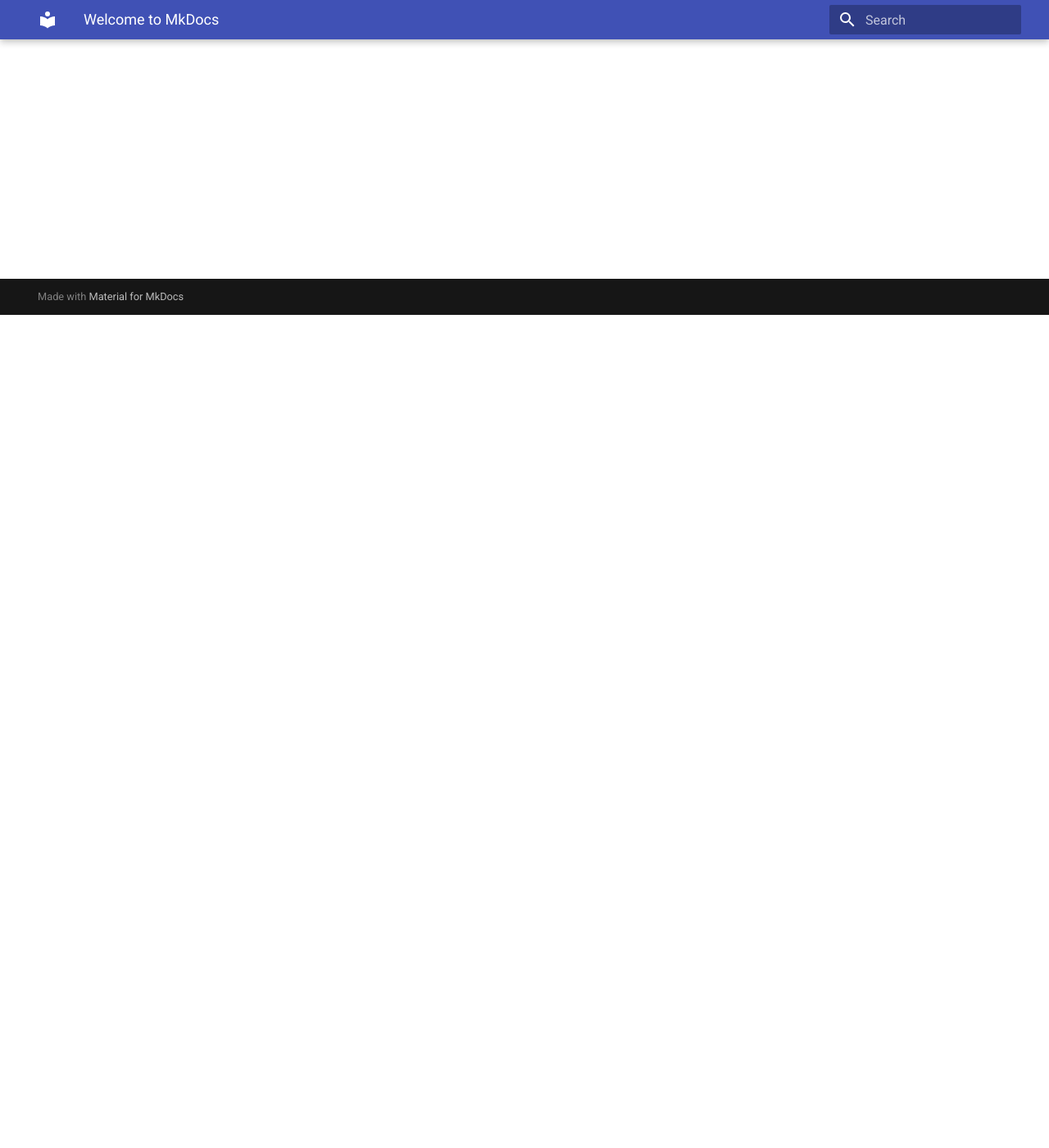
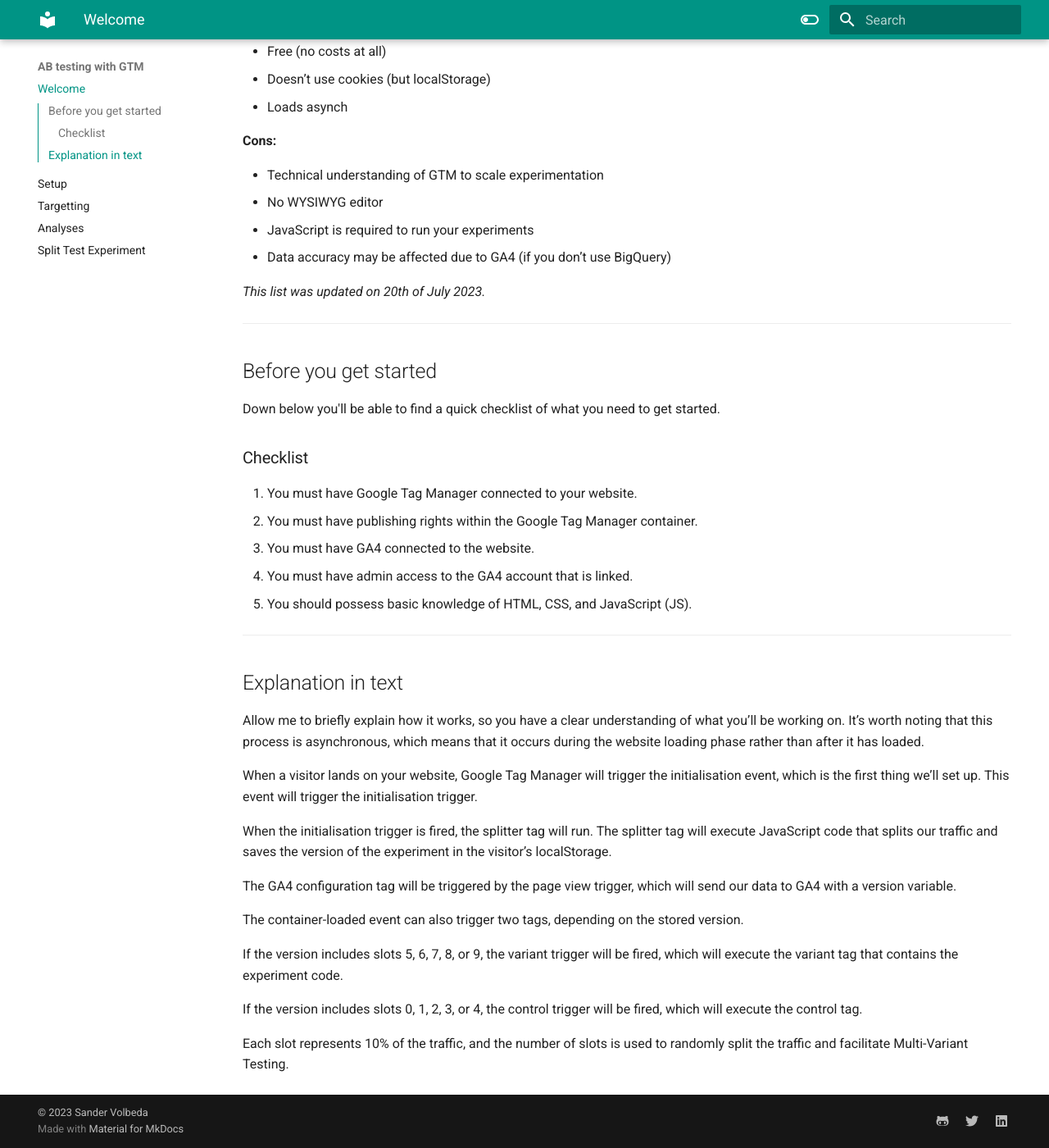
Before and after one commit to sandervolbeda/gtm-abtesting, an MkDocs documentation site: the page built from docs/index.md, in a window 1280 px wide and 1400 px high, scrolled down 1016 px. Shown: the whole window at 82% size. Built offline with MkDocs 1.6.1 and Material for MkDocs 9.7.7, drawn with Linux system fonts in a browser that asks for light colours; some of the changed text lies outside the part shown.

Commit message:
Updates to complete content

```diff
--- a/docs/index.md
+++ b/docs/index.md
@@ -1,17 +1,73 @@
-# Welcome to MkDocs
+# Welcome
 
-For full documentation visit [mkdocs.org](https://www.mkdocs.org).
+The goal of this website is to make A/B testing available for everybody. We're only using free tools to do so.
 
-## Commands
+The tools we'll be using are:
 
-* `mkdocs new [dir-name]` - Create a new project.
-* `mkdocs serve` - Start the live-reloading docs server.
-* `mkdocs build` - Build the documentation site.
-* `mkdocs -h` - Print help message and exit.
+1. Google Analytics 4
+2. Google Tag Manager
+3. Microsoft Clarity
 
-## Project layout
 
-    mkdocs.yml    # The configuration file.
-    docs/
-        index.md  # The documentation homepage.
-        ...       # Other markdown pages, images and other files.
+
+---
+
+If you don't like to read the whole page, but rather listen to the specifics you now can. This episode of "Golden Nuggets for Experimentation" clarifies the principles as well.
+
+<iframe style="border-radius:12px" src="https://open.spotify.com/embed/episode/3njS8Awjy4b0bkN74QkkUu?utm_source=generator" width="100%" height="352" frameBorder="0" allowfullscreen="" allow="autoplay; clipboard-write; encrypted-media; fullscreen; picture-in-picture" loading="lazy"></iframe>
+
+---
+
+It's goot to know what the pros and cons are of running experiments this way.
+
+**Pros:**
+
+- Easy initial set up
+- Integrates nicely with GA4
+- Client-side
+- Free (no costs at all)
+- Doesn’t use cookies (but localStorage)
+- Loads asynch
+
+**Cons:**
+
+- Technical understanding of GTM to scale experimentation
+- No WYSIWYG editor
+- JavaScript is required to run your experiments
+- Data accuracy may be affected due to GA4 (if you don’t use BigQuery)
+
+*This list was updated on 20th of July 2023.*
+
+---
+
+## Before you get started
+
+Down below you'll be able to find a quick checklist of what you need to get started.
+
+### Checklist
+
+1. You must have Google Tag Manager connected to your website.
+2. You must have publishing rights within the Google Tag Manager container.
+3. You must have GA4 connected to the website.
+4. You must have admin access to the GA4 account that is linked.
+5. You should possess basic knowledge of HTML, CSS, and JavaScript (JS).
+
+---
+
+## Explanation in text
+
+Allow me to briefly explain how it works, so you have a clear understanding of what you’ll be working on. It’s worth noting that this process is asynchronous, which means that it occurs during the website loading phase rather than after it has loaded.
+
+When a visitor lands on your website, Google Tag Manager will trigger the initialisation event, which is the first thing we’ll set up. This event will trigger the initialisation trigger.
+
+When the initialisation trigger is fired, the splitter tag will run. The splitter tag will execute JavaScript code that splits our traffic and saves the version of the experiment in the visitor’s localStorage.
+
+The GA4 configuration tag will be triggered by the page view trigger, which will send our data to GA4 with a version variable.
+
+The container-loaded event can also trigger two tags, depending on the stored version.
+
+If the version includes slots 5, 6, 7, 8, or 9, the variant trigger will be fired, which will execute the variant tag that contains the experiment code.
+
+If the version includes slots 0, 1, 2, 3, or 4, the control trigger will be fired, which will execute the control tag.
+
+Each slot represents 10% of the traffic, and the number of slots is used to randomly split the traffic and facilitate Multi-Variant Testing.
--- /dev/null
+++ b/docs/splittest.md
@@ -0,0 +1 @@
+# Split Test Experiment
--- a/mkdocs.yml
+++ b/mkdocs.yml
@@ -2,3 +2,66 @@
 site_url: https://abtesting.sandervolbeda.com/
 theme:
   name: material
+  features:
+    # - navigation.instant
+    # - navigation.instant.prefetch
+    # - navigation.tabs
+    # - navigation.sections
+    # - navigation.top
+    - toc.follow
+    - toc.integrate
+    - search.suggest
+    - search.highlight
+    - content.tabs.link
+    - content.code.annotation
+    - content.code.copy
+  language: en
+  palette:
+    - scheme: default
+      toggle:
+        icon: material/toggle-switch-off-outline
+        name: Switch to dark mode
+      primary: teal
+      accent: purple
+    - scheme: slate
+      toggle:
+        icon: material/toggle-switch
+        name: Switch to light mode
+      primary: teal
+      accent: lime
+
+nav:
+   - 'index.md'
+   - 'setup.md'
+   - 'targetting.md'
+   - 'analyses.md'
+   - 'splittest.md'
+
+extra:
+  social:
+    - icon: fontawesome/brands/github-alt
+      link: https://github.com/sandervolbeda
+    - icon: fontawesome/brands/twitter
+      link: https://twitter.com/SanderVolbeda
+    - icon: fontawesome/brands/linkedin
+      link: https://www.linkedin.com/in/sandervolbeda/
+
+markdown_extensions:
+  - pymdownx.highlight:
+      anchor_linenums: true
+  - pymdownx.inlinehilite
+  - pymdownx.snippets
+  - admonition
+  - pymdownx.arithmatex:
+      generic: true
+  - footnotes
+  - pymdownx.details
+  - pymdownx.superfences
+  - pymdownx.mark
+  - attr_list
+  - pymdownx.emoji:
+      emoji_index: !!python/name:materialx.emoji.twemoji
+      emoji_generator: !!python/name:materialx.emoji.to_svg
+
+copyright: |
+  &copy; 2023 <a href="https://sandervolbeda.com/"  target="_blank" rel="noopener">Sander Volbeda</a>
```
Also changed, not shown: docs/setup.md (added, +61 -0 lines), docs/targetting.md (added, +7 -0 lines), docs/analyses.md (added).
